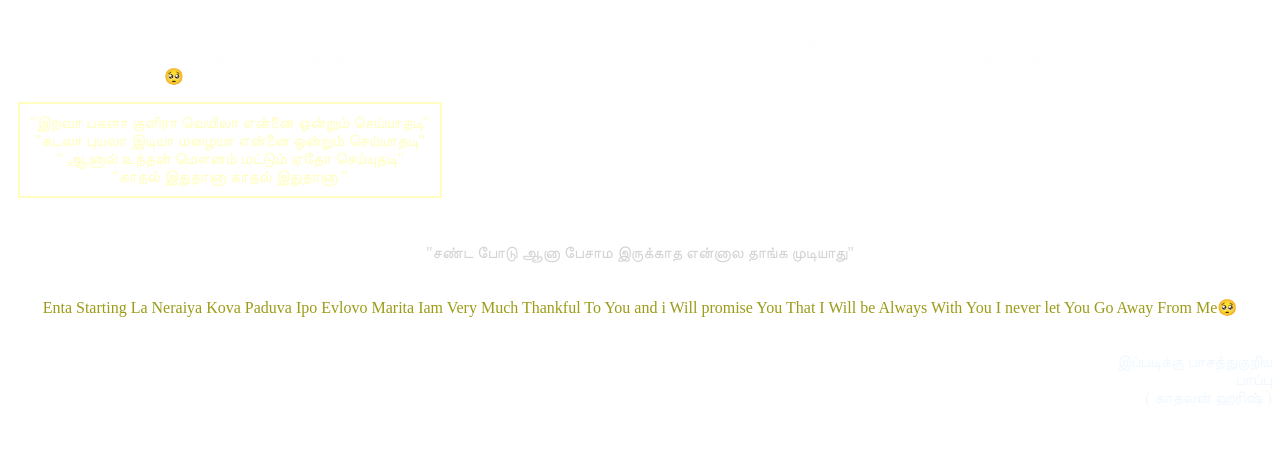
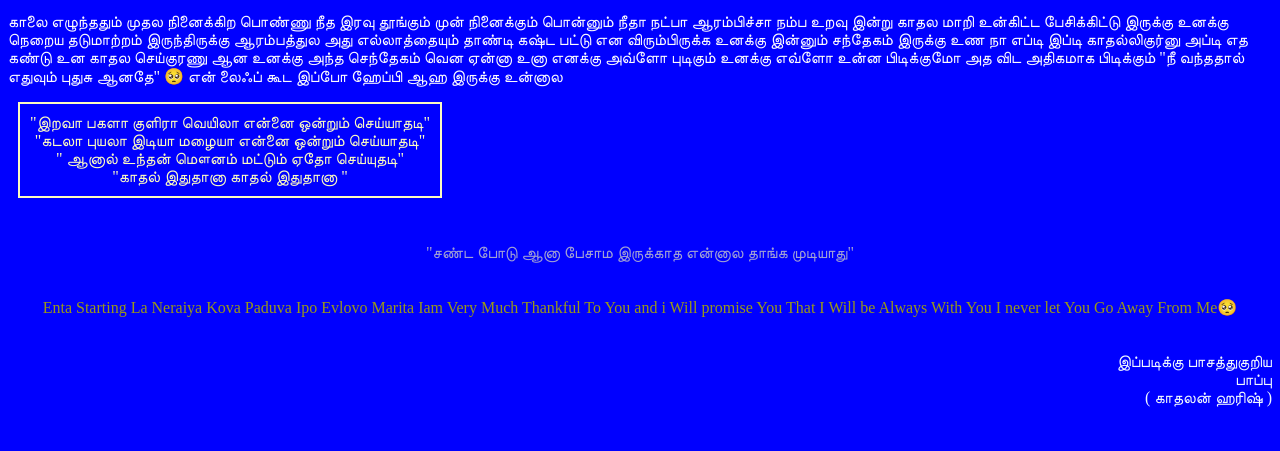
Before and after one commit to MSHarish004/Rak, a plain HTML site: page index.html in a window 1280 px wide. Shown: the part 620-1071 px from the top of the page. Drawn offline with Linux system fonts and the light colour scheme.

Commit message:
Update style.css

```diff
--- a/style.css
+++ b/style.css
@@ -1,5 +1,5 @@
 body{
-            background color:blue;
+            background-color:blue;
 }
 
 h1{
```
